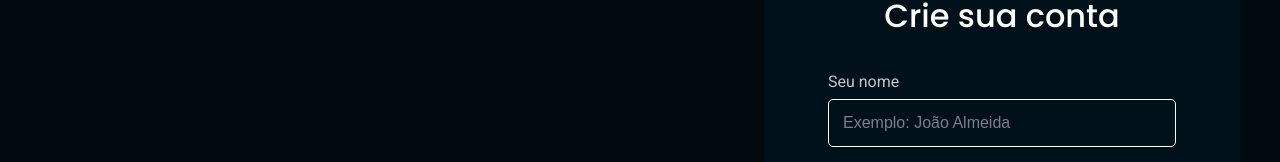
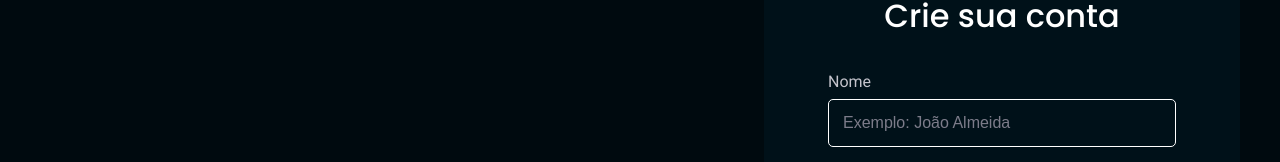
Before and after one commit to GabrielVinhas/food-explorer-frontend, a React (Vite) app: page /register in a window 1280 px wide. Shown: the part 157-319 px from the top of the page. Built offline with nearby package versions, Linux system fonts and the light colour scheme.

Commit message:
Update index.jsx

```diff
--- a/src/pages/SignUp/index.jsx
+++ b/src/pages/SignUp/index.jsx
@@ -57,7 +57,7 @@ export function SignUp() {
         <Input
           type="text"
           label="name"
-          title="Seu nome"
+          title="Nome"
           placeholder="Exemplo: João Almeida"
           onChange={e => setName(e.target.value)}
           required
```
